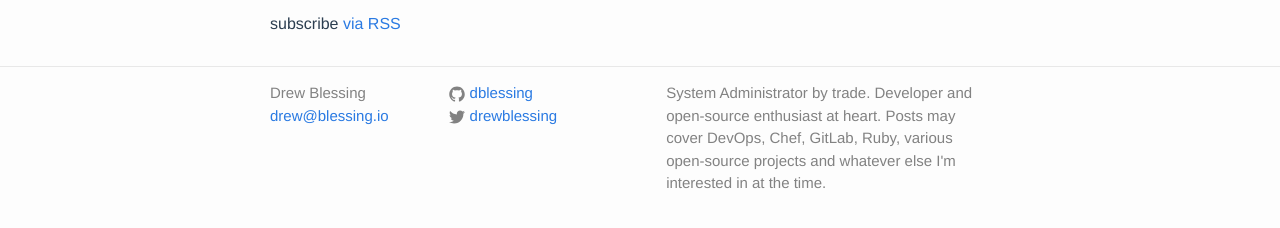
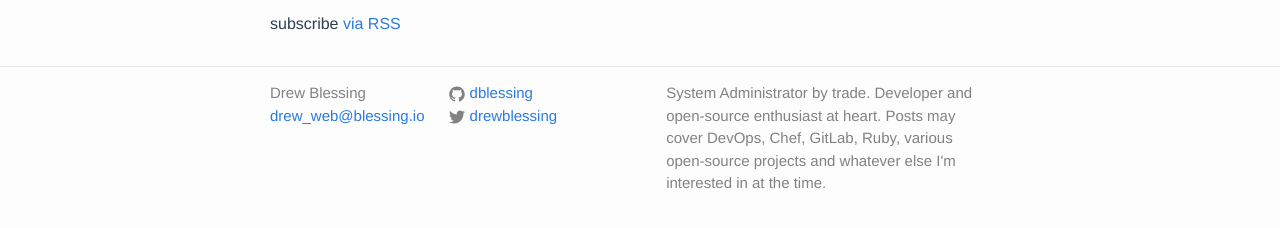
Before and after one commit to dblessing/dblessing.github.io, a Jekyll site: the page built from index.html, in a window 1280 px wide. Shown: the part 183-411 px from the top of the page. Built offline with Jekyll 4.4.1, drawn with Linux system fonts in a browser that asks for light colours.

Commit message:
Change email

```diff
--- a/_config.yml
+++ b/_config.yml
@@ -1,6 +1,6 @@
 # Site settings
 title: Drew Blessing
-email: drew@blessing.io
+email: drew_web@blessing.io
 description: > # this means to ignore newlines until "baseurl:"
   System Administrator by trade. Developer and open-source enthusiast at heart.
   Posts may cover DevOps, Chef, GitLab, Ruby, various open-source projects
```
Also changed, not shown: 4 other files.
